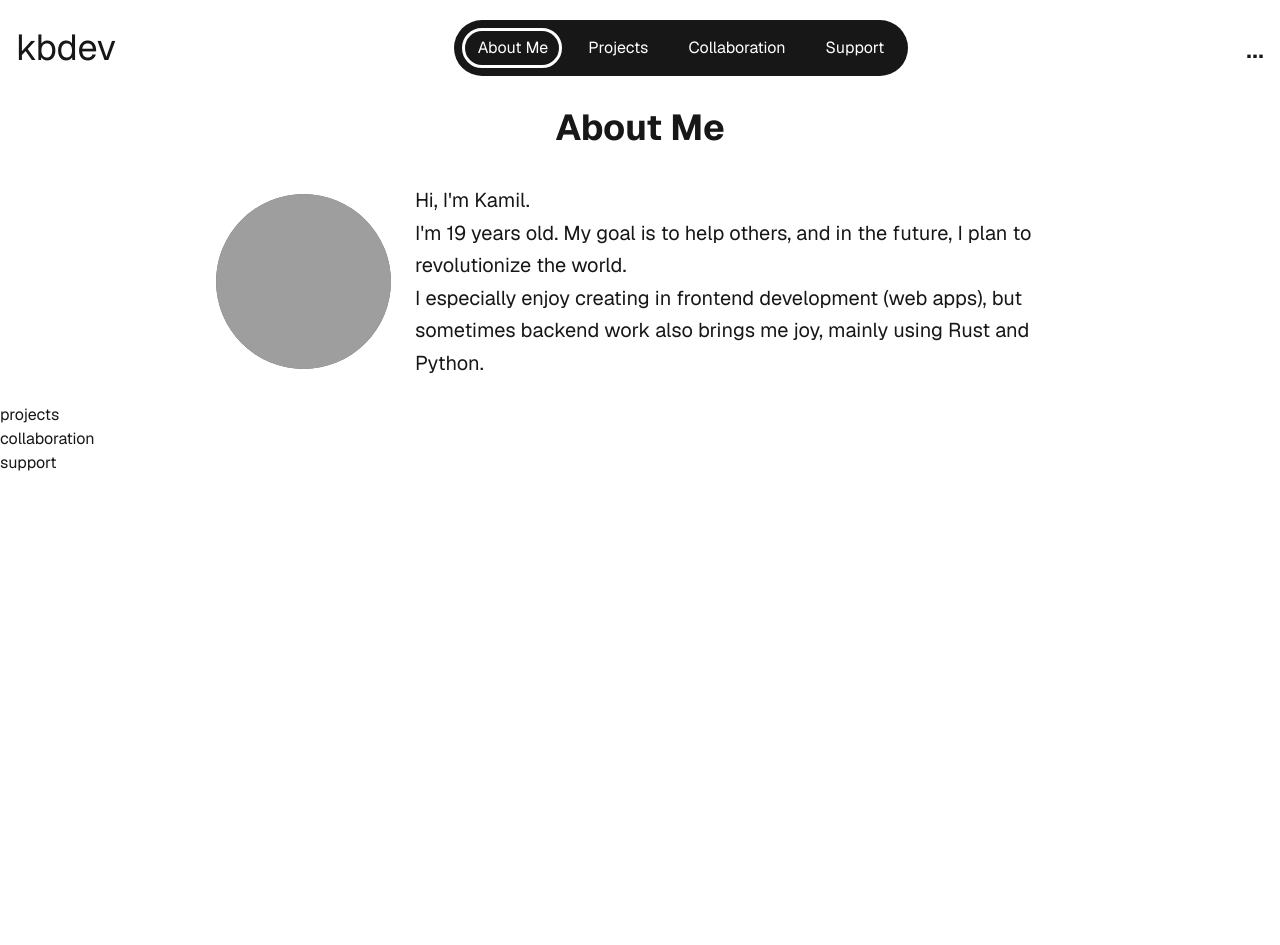
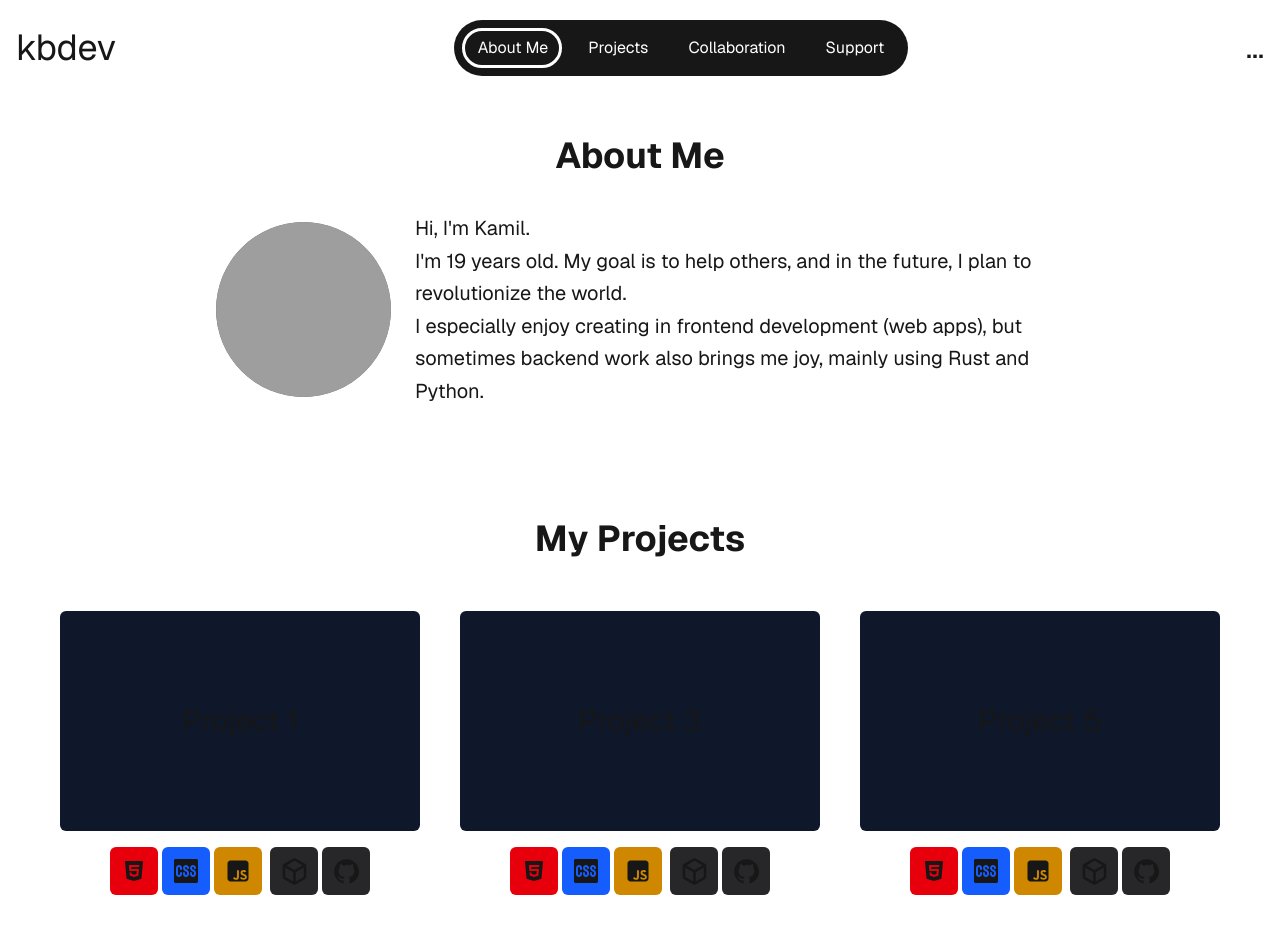
Before and after one commit to kbaraniak/kbdev, a Next.js app: page / in a window 1280 px wide. Shown: the top 945 px of the page. Before the commit the page ends 800 px from the top, so only its background shows below. Built offline with nearby package versions, Linux system fonts and the light colour scheme; grey boxes are pictures that could not be loaded.

Commit message:
Added Boxes to Projects

```diff
--- a/app/page.tsx
+++ b/app/page.tsx
@@ -12,7 +12,7 @@ export default function Home() {
         <NavMenu />
         <p className="text-3xl">...</p>
       </div>
-      <main>
+      <main className="mt-10">
         <AboutMe />
         <Projects />
         <Collaboration />
--- a/components/Hero/Projects.jsx
+++ b/components/Hero/Projects.jsx
@@ -1,7 +1,21 @@
+import Box from "../Projects/Box"
+
 export default function Projects() {
     return (
-        <section id="projects">
-            projects
+        <section className="mt-22 grid gap-10 items-center" id="projects">
+        {/* Left column: vertical heading */}
+            <h2 className="text-4xl font-bold text-center">
+                My Projects
+            </h2>
+
+        {/* Right column: projects grid */}
+            <div className="mt-3 grid grid-flow-col grid-rows-2 gap-10 justify-center">
+                <Box id="1" website_url="" source_url="" />
+                <Box id="2" website_url="" source_url="" />
+                <Box id="3" website_url="" source_url="" />
+                <Box id="4" website_url="" source_url="" />
+                <Box id="5" website_url="" source_url="" />
+            </div>
         </section>
     )
 }
--- /dev/null
+++ b/components/Projects/Box.jsx
@@ -0,0 +1,61 @@
+'use client'
+
+
+export default function Box({ id, website_url, source_url = "" }) {
+    return (
+        <div id={`pr-${id}`}>
+            <div className="w-90 h-55 bg-slate-900 rounded-md flex justify-center items-center text-3xl">Project {id}</div>
+            <div className="mt-4 w-90 h-15 flex justify-center gap-2">
+                <div className="project-stack flex gap-1">
+                    <button
+                        className="w-12 h-12 bg-red-600 flex justify-center items-center rounded-md"
+                    >
+                        <svg xmlns="http://www.w3.org/2000/svg" width={24} height={24} viewBox="0 0 24 24">
+                            <path fill="currentColor" d="m3 2l1.578 17.824L12 22l7.467-2.175L21 2zm14.049 6.048H9.075l.172 2.016h7.697l-.626 6.565l-4.246 1.381l-4.281-1.455l-.288-2.932h2.024l.16 1.411l2.4.815l2.346-.763l.297-3.005H7.416l-.562-6.05h10.412z">
+                            </path>
+                        </svg>
+                    </button>
+
+                    <button
+                        className="w-12 h-12 bg-blue-600 flex justify-center items-center rounded-md"
+                    >
+                        <svg xmlns="http://www.w3.org/2000/svg" width={24} height={24} viewBox="0 0 12 12">
+                            <path fill="currentColor" d="M11.3 0c.4 0 .7.3.7.8v10.5c0 .4-.3.7-.7.7H.8c-.5 0-.8-.3-.8-.7V.8C0 .3.3 0 .8 0zM9.5 3C8.7 3 8 3.7 8 4.5s.5 1.4 1.2 1.7l.3.1c.3.1.5.3.5.6v.7c-.1.2-.3.4-.5.4s-.4-.2-.5-.4v-.7c-.1-.2-.3-.4-.5-.4s-.4.2-.5.4v.7c.1.8.7 1.4 1.5 1.4s1.4-.6 1.5-1.4v-.7c-.1-.7-.5-1.4-1.2-1.6h-.2l-.1-.1c-.3-.1-.5-.4-.5-.7s.2-.5.5-.5c.2 0 .4.2.5.4v.2c.1.2.3.4.5.4c.3 0 .5-.2.5-.5c0-.8-.7-1.5-1.5-1.5M6 3c-.8 0-1.5.7-1.5 1.5S5 5.9 5.7 6.2l.3.1c.3.1.5.3.5.6v.7c-.1.2-.3.4-.5.4s-.4-.2-.5-.4v-.7c-.1-.2-.3-.4-.5-.4s-.4.2-.5.4v.7C4.6 8.4 5.2 9 6 9s1.4-.6 1.5-1.4v-.7c-.1-.7-.5-1.4-1.2-1.6h-.2L6 5.2c-.3-.1-.5-.4-.5-.7S5.7 4 6 4c.2 0 .4.2.5.4v.2c.1.2.3.4.5.4c.3 0 .5-.2.5-.5C7.5 3.7 6.8 3 6 3M2.5 3c-.8 0-1.4.6-1.5 1.4v3.2c.1.8.7 1.4 1.5 1.4S3.9 8.4 4 7.6v-.7c-.1-.2-.3-.4-.5-.4s-.4.2-.5.4v.7c-.1.2-.3.4-.5.4s-.4-.2-.5-.4V4.4c.1-.2.3-.4.5-.4s.4.2.5.4v.7c.1.2.3.4.5.4s.4-.2.5-.4v-.7C3.9 3.6 3.3 3 2.5 3">
+                            </path>
+                        </svg>
+                    </button>
+
+                    <button
+                        className="w-12 h-12 bg-yellow-600 flex justify-center items-center rounded-md"
+                    >
+                        <svg xmlns="http://www.w3.org/2000/svg" width={24} height={24} viewBox="0 0 448 512">
+                            <path fill="currentColor" d="M448 96c0-35.3-28.7-64-64-64H64C28.7 32 0 60.7 0 96v320c0 35.3 28.7 64 64 64h320c35.3 0 64-28.7 64-64zM180.9 444.9c-33.7 0-53.2-17.4-63.2-38.5l34.3-20.7c6.6 11.7 12.6 21.6 27.1 21.6c13.8 0 22.6-5.4 22.6-26.5V237.7h42.1v143.7c0 43.6-25.6 63.5-62.9 63.5m85.8-43l34.3-19.8c9 14.7 20.8 25.6 41.5 25.6c17.4 0 28.6-8.7 28.6-20.8c0-14.4-11.4-19.5-30.7-28l-10.5-4.5c-30.4-12.9-50.5-29.2-50.5-63.5c0-31.6 24.1-55.6 61.6-55.6c26.8 0 46 9.3 59.8 33.7L368 290c-7.2-12.9-15-18-27.1-18c-12.3 0-20.1 7.8-20.1 18c0 12.6 7.8 17.7 25.9 25.6l10.5 4.5c35.8 15.3 55.9 31 55.9 66.2c0 37.8-29.8 58.6-69.7 58.6c-39.1 0-64.4-18.6-76.7-43">
+                            </path>
+                        </svg>
+                    </button>
+                </div>
+                <div className="project-links flex gap-1">
+                    <button
+                        className="w-12 h-12 bg-zinc-800 flex justify-center items-center rounded-md"
+                        onClick={() => window.open(website_url, '_blank')}
+                    >
+                        <svg xmlns="http://www.w3.org/2000/svg" width={27} height={27} viewBox="0 0 16 16">
+                            <path fill="currentColor" d="m8.878.392l5.25 3.045c.54.314.872.89.872 1.514v6.098a1.75 1.75 0 0 1-.872 1.514l-5.25 3.045a1.75 1.75 0 0 1-1.756 0l-5.25-3.045A1.75 1.75 0 0 1 1 11.049V4.951c0-.624.332-1.201.872-1.514L7.122.392a1.75 1.75 0 0 1 1.756 0M7.875 1.69l-4.63 2.685L8 7.133l4.755-2.758l-4.63-2.685a.25.25 0 0 0-.25 0M2.5 5.677v5.372c0 .09.047.171.125.216l4.625 2.683V8.432Zm6.25 8.271l4.625-2.683a.25.25 0 0 0 .125-.216V5.677L8.75 8.432Z">
+                            </path>
+                        </svg>
+                    </button>
+                    <button
+                        className="w-12 h-12 bg-zinc-800 flex justify-center items-center rounded-md"
+                        onClick={() => source_url && window.open(source_url, '_blank')}
+                        disabled={!source_url}
+                    >
+                        <svg xmlns="http://www.w3.org/2000/svg" width={27} height={27} viewBox="0 0 24 24">
+                            <path fill="currentColor" d="M12 1C5.923 1 1 5.923 1 12c0 4.867 3.149 8.979 7.521 10.436c.55.096.756-.233.756-.522c0-.262-.013-1.128-.013-2.049c-2.764.509-3.479-.674-3.699-1.292c-.124-.317-.66-1.293-1.127-1.554c-.385-.207-.936-.715-.014-.729c.866-.014 1.485.797 1.691 1.128c.99 1.663 2.571 1.196 3.204.907c.096-.715.385-1.196.701-1.471c-2.448-.275-5.005-1.224-5.005-5.432c0-1.196.426-2.186 1.128-2.956c-.111-.275-.496-1.402.11-2.915c0 0 .921-.288 3.024 1.128a10.2 10.2 0 0 1 2.75-.371c.936 0 1.871.123 2.75.371c2.104-1.43 3.025-1.128 3.025-1.128c.605 1.513.221 2.64.111 2.915c.701.77 1.127 1.747 1.127 2.956c0 4.222-2.571 5.157-5.019 5.432c.399.344.743 1.004.743 2.035c0 1.471-.014 2.654-.014 3.025c0 .289.206.632.756.522C19.851 20.979 23 16.854 23 12c0-6.077-4.922-11-11-11">
+                            </path>
+                        </svg>
+                    </button>
+                </div>
+            </div>
+        </div>
+    )
+}
```
